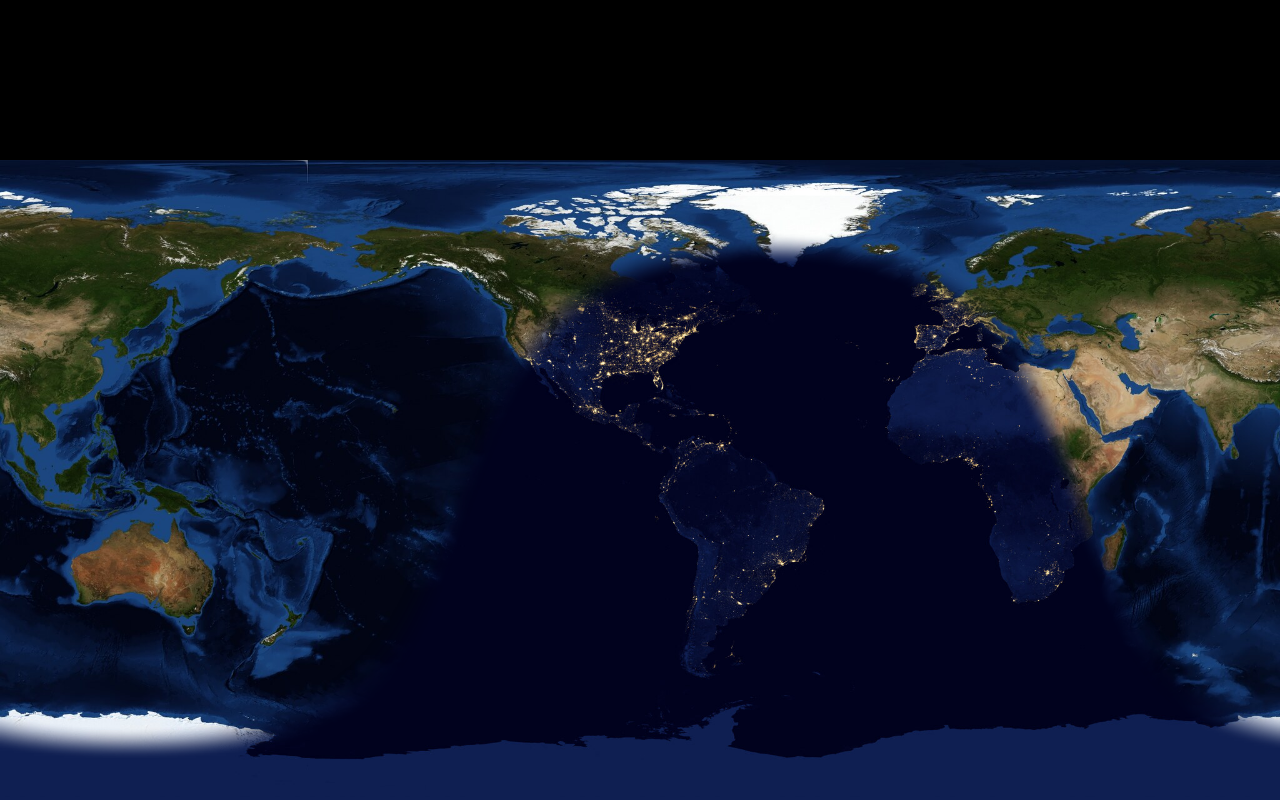
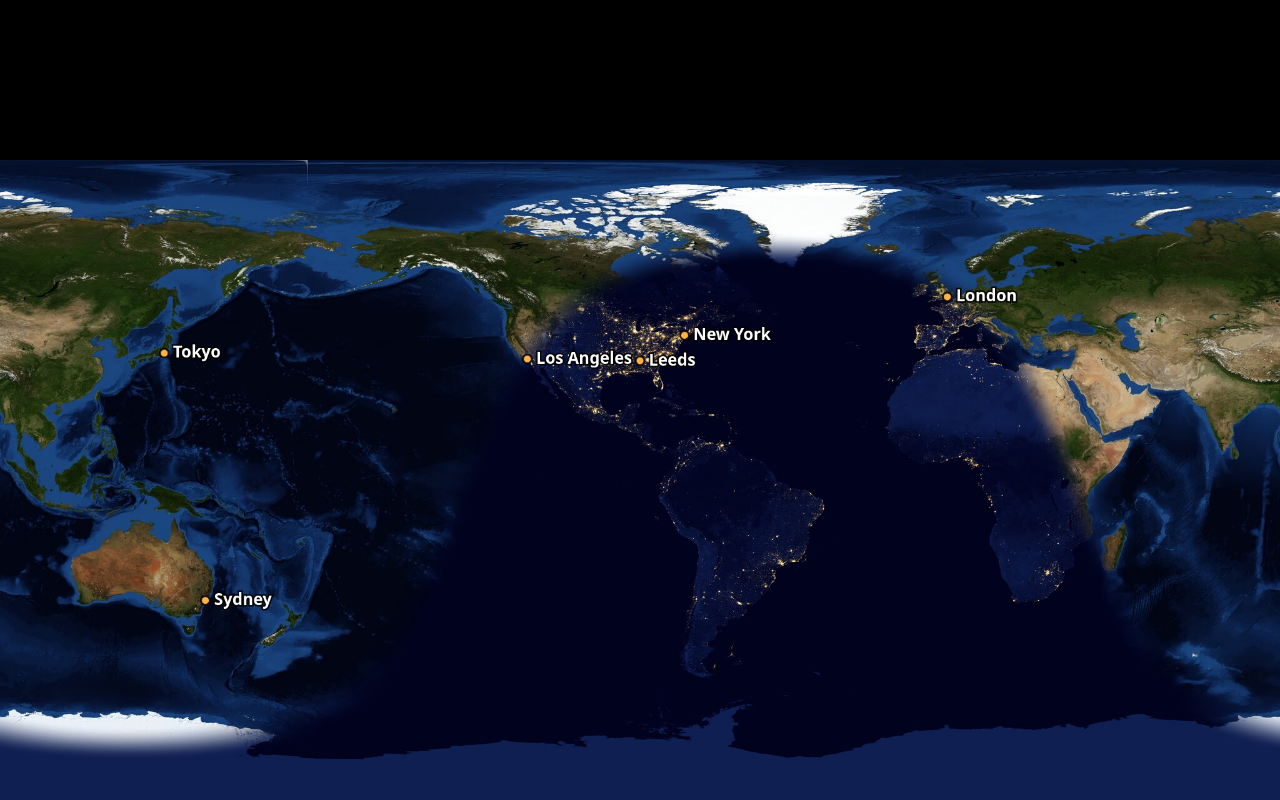
Before and after one commit to evanrkeller/chronomap, a website with bundled scripts: page index.html in a window 1280 px wide. Built offline with nearby package versions, Linux system fonts and the light colour scheme.

Commit message:
feat(cities): show markers for configured cities on the map
config/cities.json holds name/lat/lon/timezone per city. Markers render
once onto a separate overlay canvas so terminator redraws never touch
the labels; labels are stroked for readability over day and night.

Refs #8

Co-Authored-By: Claude Fable 5 <noreply@anthropic.com>

```diff
--- /dev/null
+++ b/config/cities.json
@@ -0,0 +1,8 @@
+[
+  { "name": "Leeds", "lat": 33.5465, "lon": -86.5497, "tz": "America/Chicago" },
+  { "name": "Los Angeles", "lat": 34.0522, "lon": -118.2437, "tz": "America/Los_Angeles" },
+  { "name": "New York", "lat": 40.7128, "lon": -74.006, "tz": "America/New_York" },
+  { "name": "London", "lat": 51.5072, "lon": -0.1276, "tz": "Europe/London" },
+  { "name": "Tokyo", "lat": 35.6762, "lon": 139.6503, "tz": "Asia/Tokyo" },
+  { "name": "Sydney", "lat": -33.8688, "lon": 151.2093, "tz": "Australia/Sydney" }
+]
--- a/css/style.css
+++ b/css/style.css
@@ -24,10 +24,14 @@ body {
 }
 
 #map-area {
+  position: relative;
   height: 50vw;
 }
 
-#map {
+#map,
+#markers {
+  position: absolute;
+  inset: 0;
   display: block;
   width: 100vw;
   height: 50vw;
--- a/index.html
+++ b/index.html
@@ -11,6 +11,7 @@
   <main id="map-area">
     <canvas id="map" width="2048" height="1024"
             aria-label="World map centered on Leeds, Alabama showing current day and night regions"></canvas>
+    <canvas id="markers" width="2048" height="1024" aria-hidden="true"></canvas>
   </main>
   <script type="module" src="js/main.js"></script>
 </body>
--- a/js/main.js
+++ b/js/main.js
@@ -1,6 +1,7 @@
 import { xToLon, yToLat } from './geo.js';
 import { subsolarPoint, sinAltitude } from './solar.js';
 import { nightAlpha } from './terminator.js';
+import { drawMarkers } from './markers.js';
 
 const UPDATE_INTERVAL_MS = 60000;
 
@@ -74,13 +75,19 @@ function scheduleUpdates(dayImage, nightImage) {
 }
 
 async function start() {
-  const [dayImage, nightImage] = await Promise.all([
+  const [dayImage, nightImage, citiesResponse] = await Promise.all([
     loadImage('assets/earth-day.jpg'),
     loadImage('assets/earth-night.jpg'),
+    fetch('config/cities.json'),
   ]);
+  const cities = await citiesResponse.json();
+
   nightCanvas.width = mapCanvas.width;
   nightCanvas.height = mapCanvas.height;
   scheduleUpdates(dayImage, nightImage);
+
+  const markersCanvas = document.getElementById('markers');
+  drawMarkers(markersCanvas.getContext('2d'), cities, markersCanvas.width, markersCanvas.height);
 }
 
 start();
--- /dev/null
+++ b/js/markers.js
@@ -0,0 +1,37 @@
+import { lonToX, latToY } from './geo.js';
+
+const DOT_RADIUS = 7;
+const LABEL_FONT = '600 26px system-ui, sans-serif';
+const LABEL_GAP = 14;
+
+// Draws city dots and labels once onto the overlay canvas. Labels sit to
+// the right of the dot unless that would run off the map edge.
+export function drawMarkers(context, cities, mapWidth, mapHeight) {
+  context.clearRect(0, 0, mapWidth, mapHeight);
+  context.font = LABEL_FONT;
+  context.textBaseline = 'middle';
+
+  for (const city of cities) {
+    const x = lonToX(city.lon, mapWidth);
+    const y = latToY(city.lat, mapHeight);
+
+    context.beginPath();
+    context.arc(x, y, DOT_RADIUS, 0, Math.PI * 2);
+    context.fillStyle = '#ffb347';
+    context.fill();
+    context.lineWidth = 3;
+    context.strokeStyle = 'rgba(0, 0, 0, 0.85)';
+    context.stroke();
+
+    const labelWidth = context.measureText(city.name).width;
+    const fitsRight = x + LABEL_GAP + labelWidth < mapWidth - 8;
+    const labelX = fitsRight ? x + LABEL_GAP : x - LABEL_GAP - labelWidth;
+
+    // Readable over both bright daylight and dark ocean.
+    context.lineWidth = 5;
+    context.strokeStyle = 'rgba(0, 0, 0, 0.85)';
+    context.strokeText(city.name, labelX, y);
+    context.fillStyle = '#ffffff';
+    context.fillText(city.name, labelX, y);
+  }
+}
```
Also changed, not shown: test/cities.test.js (added, +27 -0 lines).
